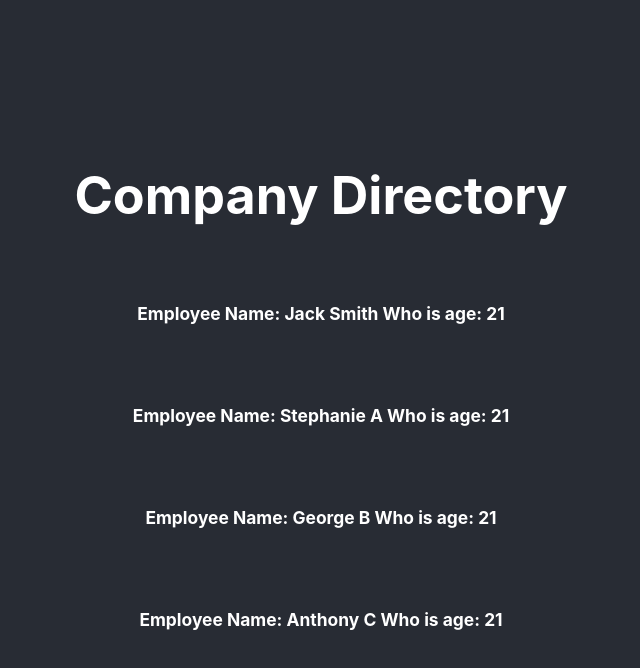
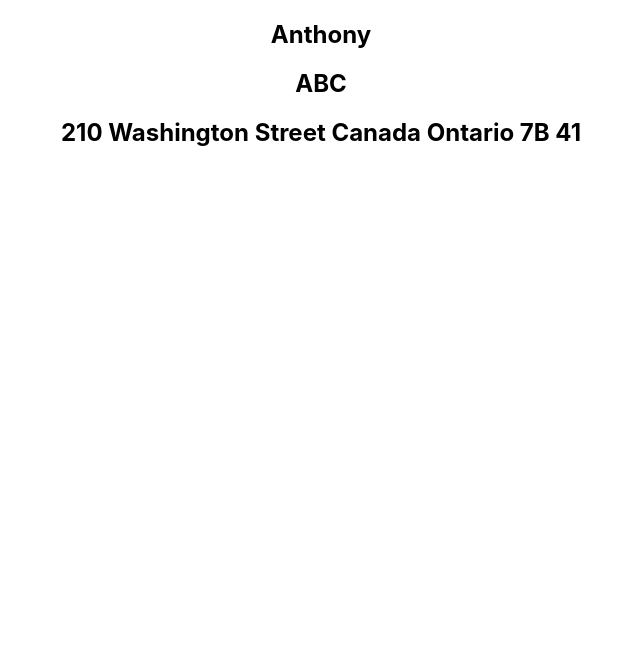
Before and after one commit to ilicc-sara/React, a React (Create React App) app in the folder react-intro/: page / in a window 1280 px wide. Shown: the top 668 px of the page, without its empty margins (319-959 px from the left). Built offline with nearby package versions, Linux system fonts and the light colour scheme.

Commit message:
lection 4 finished

```diff
--- a/react-intro/src/App.js
+++ b/react-intro/src/App.js
@@ -5,50 +5,87 @@ import React from "react";
 import "./App.css";
 import Employee from "./Employee";
 
-const employeeInfo = [
-  {
-    firstName: "Jack",
-    lastName: "Smith",
-    age: "21",
-    employeeId: "1",
+// const employeeInfo = [
+//   {
+//     firstName: "Jack",
+//     lastName: "Smith",
+//     age: "21",
+//     employeeId: "1",
+//   },
+//   {
+//     firstName: "Stephanie",
+//     lastName: "A",
+//     age: "21",
+//     employeeId: "2",
+//   },
+//   {
+//     firstName: "George",
+//     lastName: "B",
+//     age: "21",
+//     employeeId: "3",
+//   },
+//   {
+//     firstName: "Anthony",
+//     lastName: "C",
+//     age: "21",
+//     employeeId: "4",
+//   },
+// ];
+
+const employee = {
+  id: "ABC",
+  name: "Anthony",
+  salary: "$10",
+  address: {
+    salary: "$100",
+    street: "210 Washington Street",
+    country: "Canada",
+    province: "Ontario",
+    zones: {
+      plantZone: "7B",
+      alienZone: "41",
+    },
   },
-  {
-    firstName: "Stephanie",
-    lastName: "A",
-    age: "21",
-    employeeId: "2",
-  },
-  {
-    firstName: "George",
-    lastName: "B",
-    age: "21",
-    employeeId: "3",
-  },
-  {
-    firstName: "Anthony",
-    lastName: "C",
-    age: "21",
-    employeeId: "4",
-  },
-];
+};
 
 function App() {
+  // return (
+  //   <div className="App">
+  //     <header className="App-header">
+  //       <h1> Company Directory </h1>
+
+  //       {employeeInfo.map((employee) => {
+  //         // const { firstName, lastName, age } = employee;
+
+  //         return <Employee key={employee.employeeId} {...employee} />;
+  //       })}
+
+  //       {/* <Employee firstName="Jack" lastName="Smith" age="21" />
+  //       <Employee firstName="Stephanie" lastName="A" age="21" />
+  //       <Employee firstName="George" lastName="B" age="21" />
+  //       <Employee firstName="Anthony" lastName="C" age="21" /> */}
+  //     </header>
+  //   </div>
+  // );
+
+  const {
+    name,
+    id,
+    address: {
+      street,
+      country,
+      province,
+      zones: { plantZone: myPlantZone, alienZone },
+    },
+  } = employee;
+
   return (
     <div className="App">
-      <header className="App-header">
-        <h1> Company Directory </h1>
-
-        {employeeInfo.map((employee) => {
-          // const { firstName, lastName, age } = employee;
-
-          return <Employee key={employee.employeeId} {...employee} />;
-        })}
-
-        {/* <Employee firstName="Jack" lastName="Smith" age="21" />
-        <Employee firstName="Stephanie" lastName="A" age="21" />
-        <Employee firstName="George" lastName="B" age="21" />
-        <Employee firstName="Anthony" lastName="C" age="21" /> */}
-      </header>
+      <h2>{name}</h2>
+      <h2>{id}</h2>
+      <h2>
+        {street} {country} {province} {myPlantZone} {alienZone}
+      </h2>
     </div>
   );
 }
```
